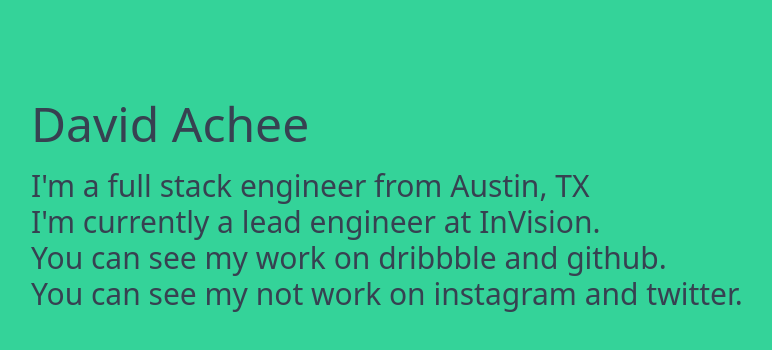
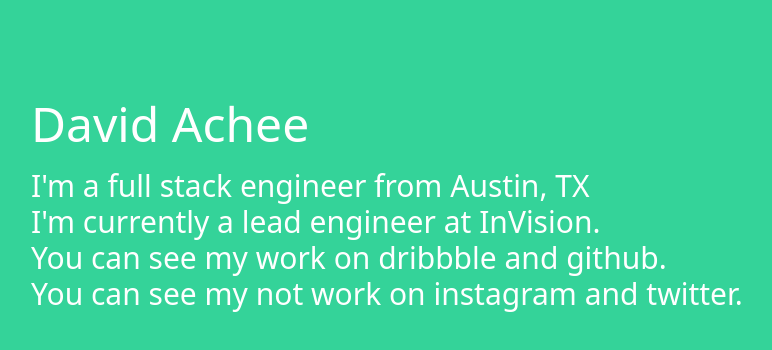
Before and after one commit to davidachee/davidachee, a Next.js app: page / in a window 1280 px wide. Shown: the top 350 px of the page, without its empty margins (49-821 px from the left). Built offline with nearby package versions, Linux system fonts and the light colour scheme.

Commit message:
Update text color

```diff
--- a/pages/index.tsx
+++ b/pages/index.tsx
@@ -4,10 +4,10 @@
   return (
     <div>
       <div className="p-20">
-        <h1 className="text-5xl py-5 text-gray-700 dark:text-gray-100">
+        <h1 className="text-5xl py-5 text-white">
             David Achee
         </h1>
-        <p className="text-3xl text-gray-700 dark:text-gray-100">
+        <p className="text-3xl text-white">
           I'm a full stack engineer from Austin, TX <br />
           I'm currently a lead engineer at <InlineLink href="https://www.invisionapp.com/" text="InVision" />. <br />
           You can see my work on <InlineLink href="https://dribbble.com/davidachee" text="dribbble" /> and <InlineLink href="https://github.com/davidachee" text="github" />. <br />
```
